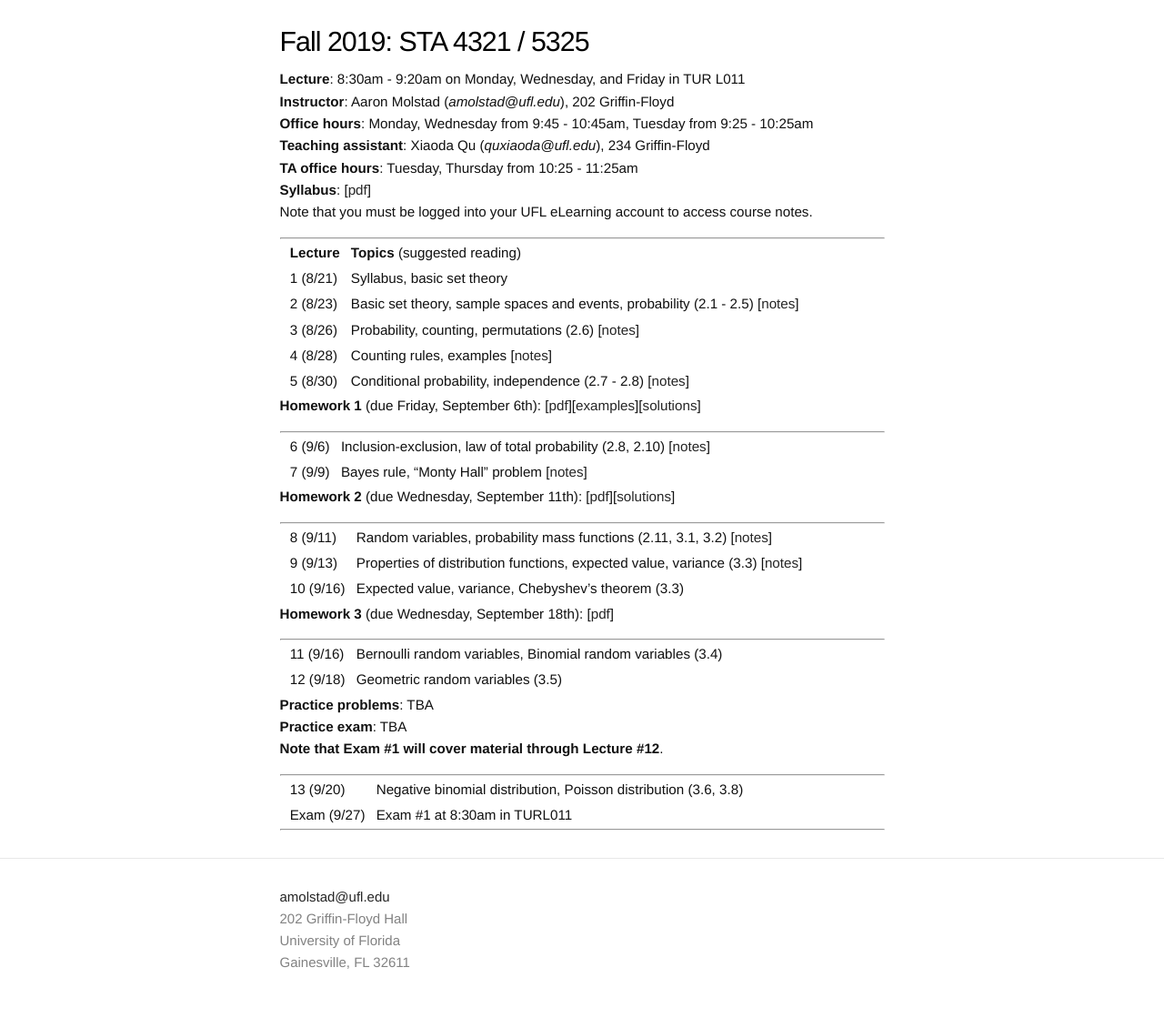
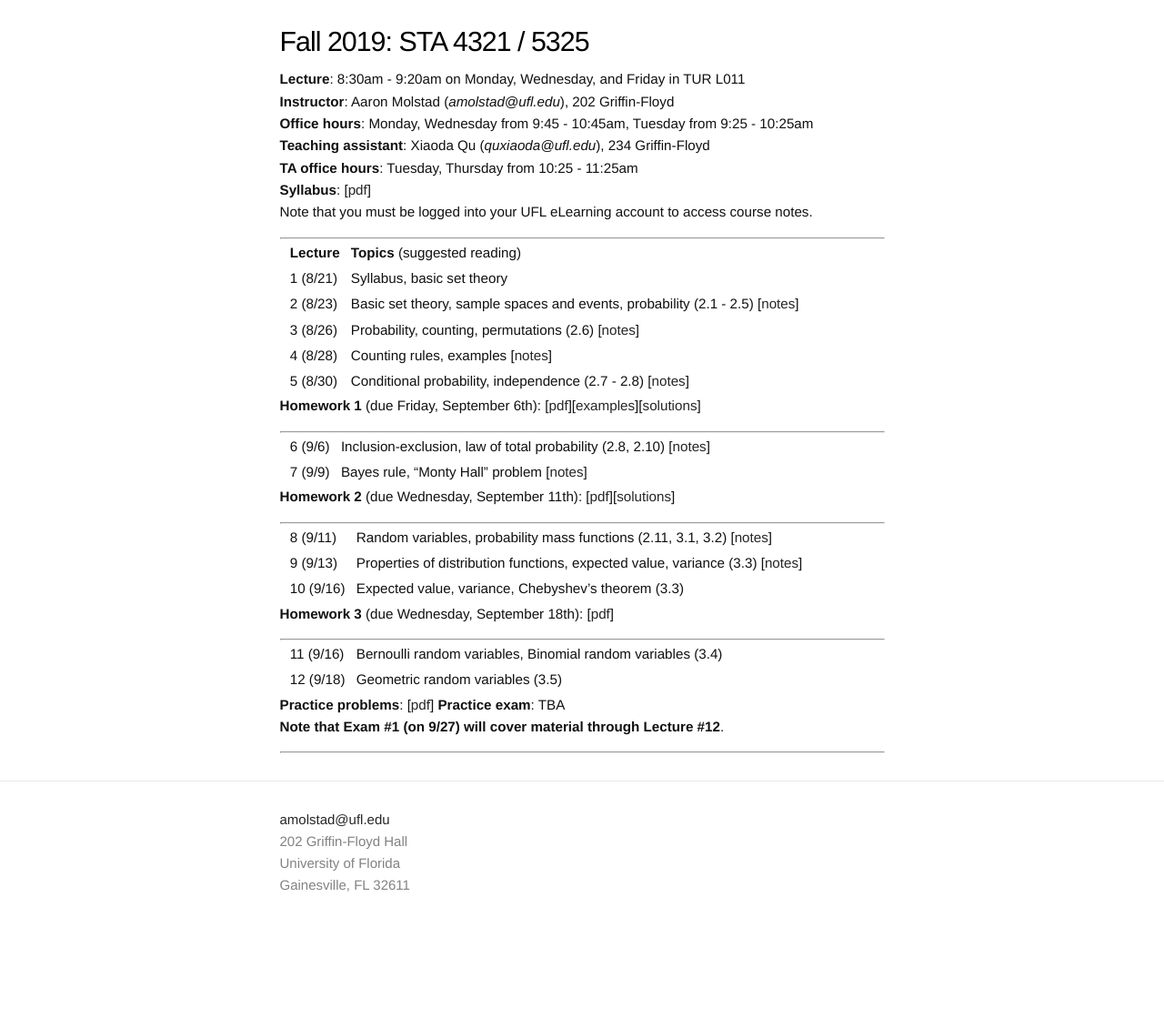
Before and after one commit to ajmolstad/ajmolstad.github.io, a Jekyll site: the page built from F19_STA4321.md, in a window 1280 px wide. Shown: the whole page at 91% size. Built offline with Jekyll 4.4.1, drawn with Linux system fonts in a browser that asks for light colours; after the commit the page ends 1045 px from its top, so only the background shows below that.

Commit message:
Add practice problems

```diff
--- a/F19_STA4321.md
+++ b/F19_STA4321.md
@@ -44,13 +44,8 @@ Note that you must be logged into your UFL eLearning account to access course no
 || 11 (9/16)  || Bernoulli random variables, Binomial random variables (3.4)||
 || 12 (9/18)  || Geometric random variables (3.5)||
 
-**Practice problems**: TBA
+**Practice problems**: [[pdf](/docs/STA4321_F19_Exam1PracticeProblems.pdf)]
 **Practice exam**: TBA
-**Note that Exam \#1 will cover material through Lecture \#12**.
+**Note that Exam \#1 (on 9/27) will cover material through Lecture \#12**.
 
 ---------------
-
-|| 13 (9/20) || Negative binomial distribution, Poisson distribution (3.6, 3.8)||
-|| Exam (9/27) || Exam \#1 at 8:30am in TURL011 ||
-
----------------
```
Also changed, not shown: 2 other files.
